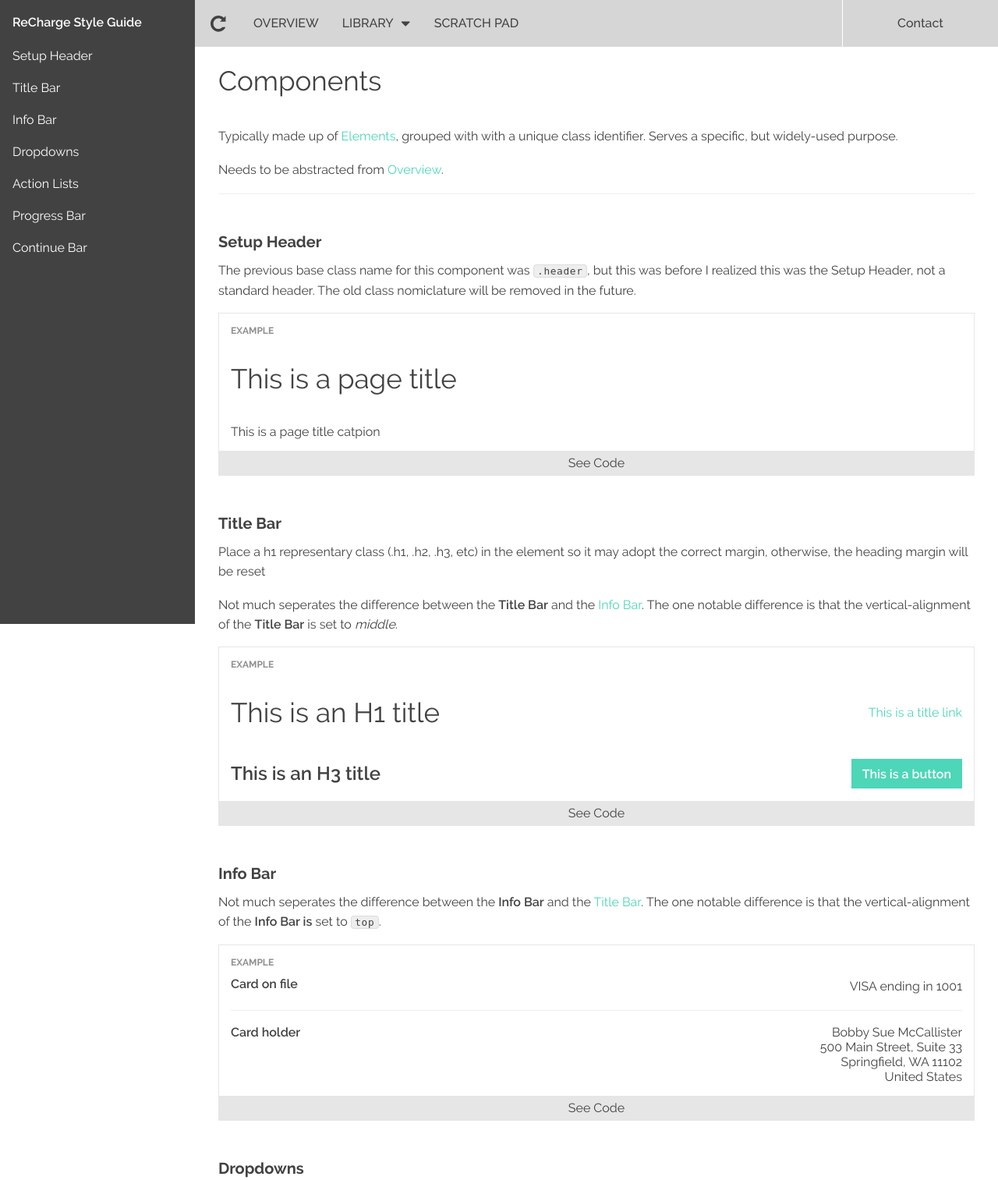
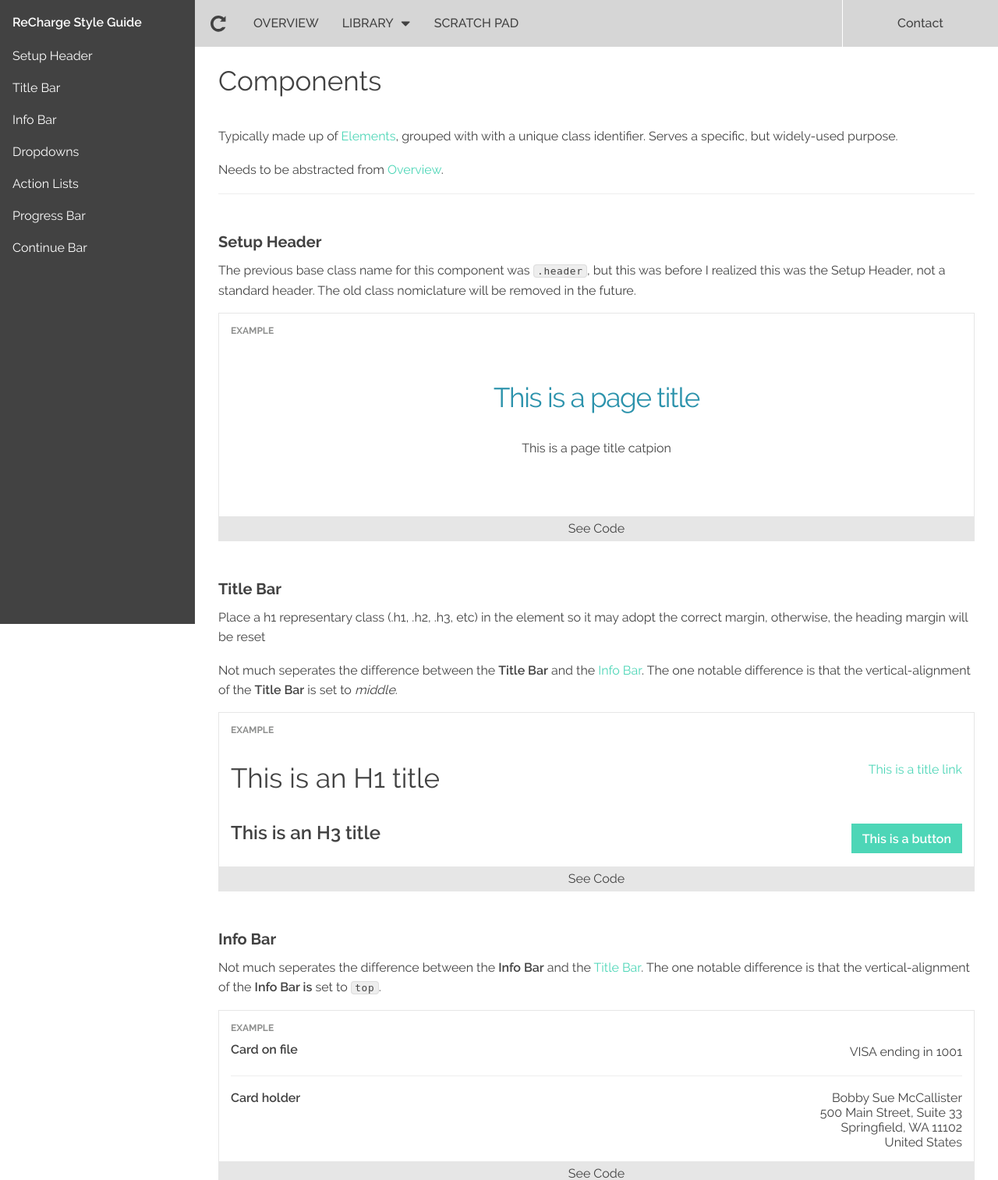
Before and after one commit to VizualAbstract/ReCharge-Styleguide, a PHP site: page /components.php in a window 1280 px wide. Shown: the top 1513 px of the page at 78% size. Run offline with PHP 8.4, Linux system fonts and the light colour scheme; grey boxes labelled with a size stand in for pictures from a placeholder-image service; style sheets or scripts are compiled from the project's sources; some libraries are stand-ins or nearby versions.

Commit message:
Removing info-title, should start migrating to info-bar and title-bar

```diff
--- a/assets/sass/app.scss
+++ b/assets/sass/app.scss
@@ -2,6 +2,8 @@
 	5-5-2016 - Create this file
 	5-10-2016 - Add .new wrapper and admin_utilities.scss
 	7-14-2016 - Re-organized sass structure of files and group nomiclature
+	8-3-206 - Move #installation-animation to animation.scss and include with style
+			- .Header will now be setup-header and be grouped within components
 */
 
 /*
@@ -23,6 +25,7 @@
 .new {
 	@import 'style/_typography.scss';
 	@import 'style/_colors.scss';
+	@import 'style/_animation.scss';
 }
 
 /*
@@ -119,7 +122,6 @@
 	Items that don't fit anywhere else. Usually found in a singular location within the app.
 */
 .new {
-	@import 'misc/_installation-animation.scss';
 }
 
 // html,
--- a/assets/sass/components/_title-bar.scss
+++ b/assets/sass/components/_title-bar.scss
@@ -3,6 +3,7 @@
 	Version 1.0
 	Date: 6-26-2016
 	Author: Corey M. Capetillo
+	- Added the old title-info element for organization
 */
 
 .info-bar {
@@ -37,10 +38,30 @@
 	&__title,
 	&__content {
 		display: table-cell;
-		vertical-align: middle;
+		vertical-align: top;
 	}
 	&__content {
 		text-align: right;
 		font-size: $font-size-base;
 	}
 }
+
+/* This will be removed */
+.title-info {
+	font-weight: normal;
+	font-style: normal;
+	font-size: 16px;
+	font-family: 'ralewayregular', arial, sans-serif;
+
+	a {
+		text-decoration: underline;
+	}
+	&.pull-right,
+	&.pull-left {
+		@media screen and (max-width: $screen-xs-max){
+			float: none !important;
+			display: block;
+			text-align: left;
+		}
+	}
+}
--- a/assets/sass/elements/_typography.scss
+++ b/assets/sass/elements/_typography.scss
@@ -24,43 +24,13 @@
 // 	margin-right: auto;
 // }
 
-.header {
-	display: block;
-	text-align: center;
-	margin: 50px auto 63px;
-	&__title {
-		color: $brand-blue;
-		font-weight: normal;
-		font-style: normal;
-		line-height: 1;
-		letter-spacing: -0.037em;
-	}
-}
-
 h1 + .header__description,
-.h1 + .header__description {
+.h1 + .header__description
+h1 + .setup-header__description,
+.h1 + .setup-header__description {
 	margin-top: -38px;
 	margin-bottom: 38px;
 	padding-top: 10px;
-}
-
-.title-info {
-	font-weight: normal;
-	font-style: normal;
-	font-size: 16px;
-	font-family: 'ralewayregular', arial, sans-serif;
-
-	a {
-		text-decoration: underline;
-	}
-	&.pull-right,
-	&.pull-left {
-		@media screen and (max-width: $screen-xs-max){
-			float: none !important;
-			display: block;
-			text-align: left;
-		}
-	}
 }
 
 .list {
@@ -197,3 +167,17 @@
 	border-width: 0;
 	border-bottom: 1px solid #EEE;
 }
+
+.setup-header,
+.header {
+	display: block;
+	text-align: center;
+	margin: 50px auto 63px;
+	&__title {
+		color: $brand-blue;
+		font-weight: normal;
+		font-style: normal;
+		line-height: 1;
+		letter-spacing: -0.037em;
+	}
+}
```
